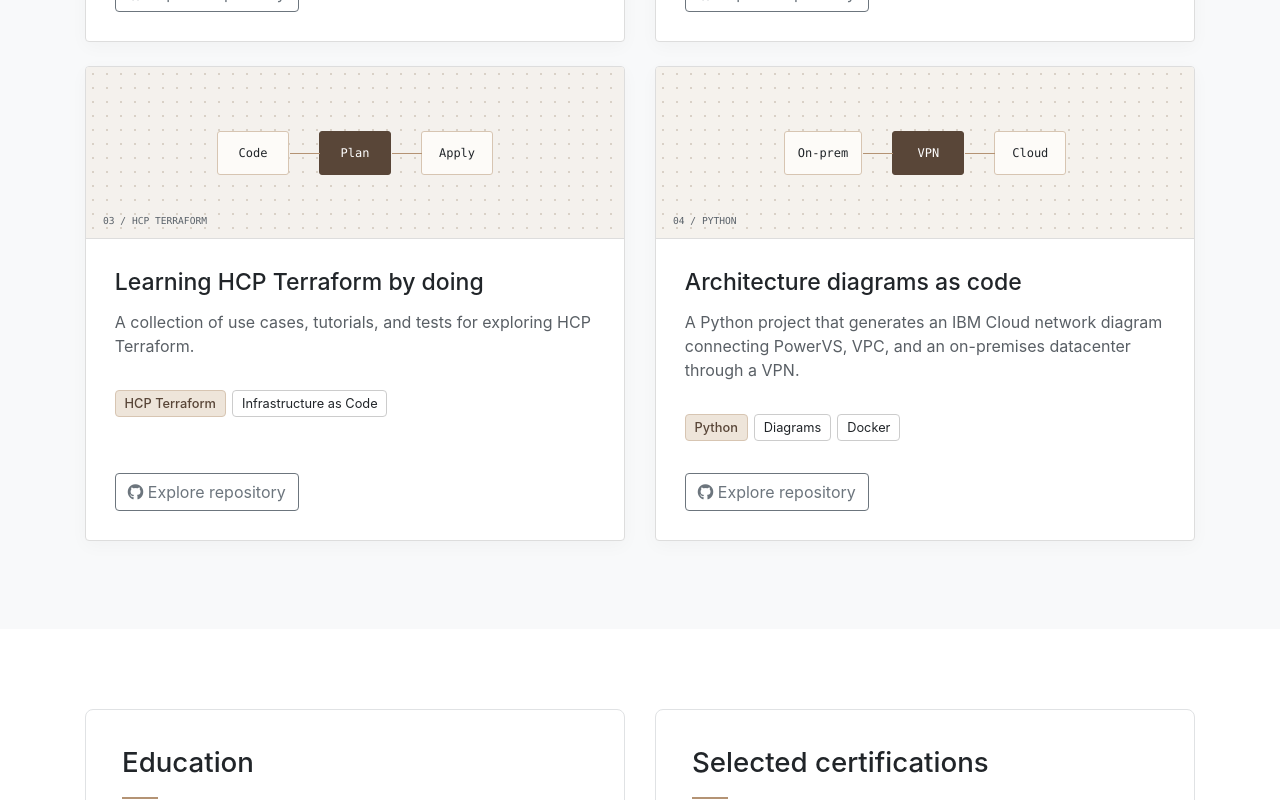
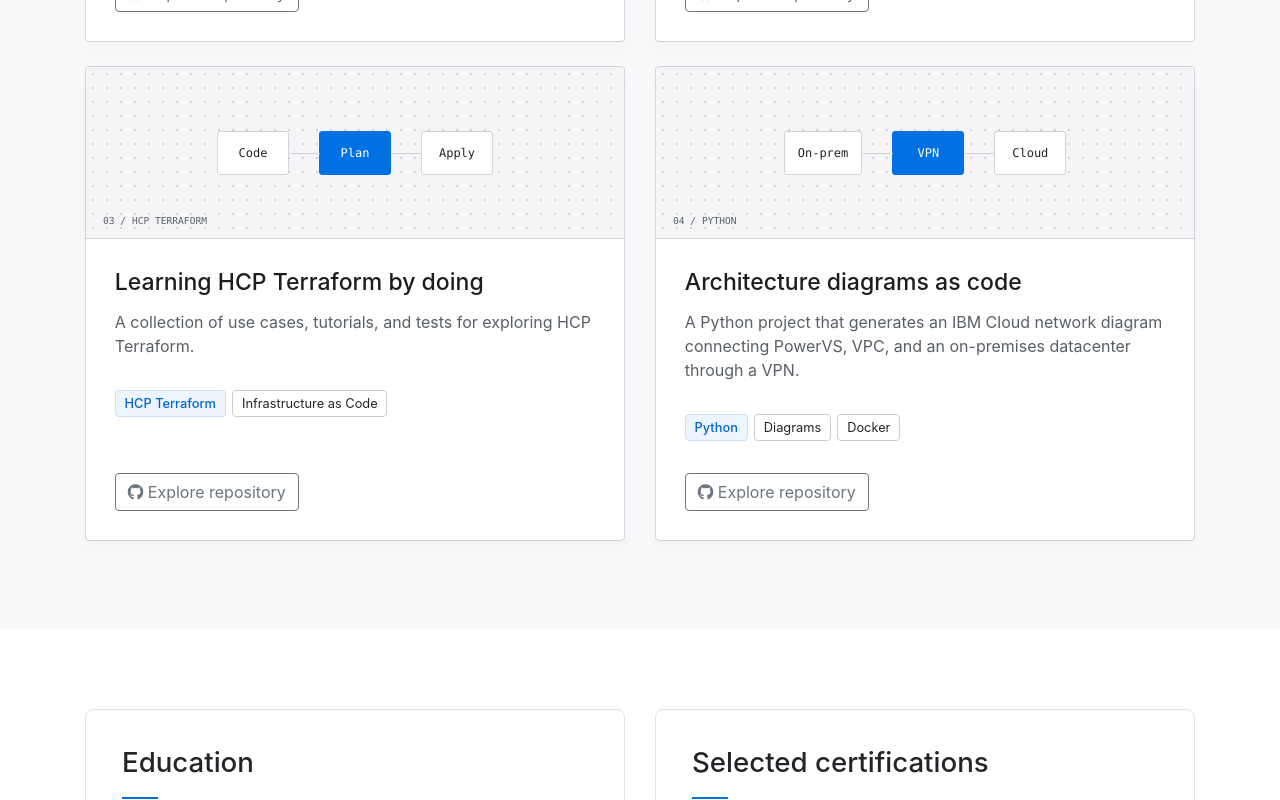
Before and after one commit to nikitastetskiy/portfolio, a React (Vite) app in the folder app/: page / in a window 1280 px wide. Shown: the part 4220-5020 px from the top of the page. Built offline with nearby package versions, Linux system fonts and the light colour scheme.

Commit message:
Use Apple-inspired gray and blue accents

```diff
--- a/app/src/enhancements.css
+++ b/app/src/enhancements.css
@@ -312,12 +312,15 @@
   }
 }
 
-/* Light coffee accents add warmth to the original grayscale layout. */
+/* Apple-inspired neutrals with a restrained blue accent. */
 :root {
-  --portfolio-accent-surface: #eee5da;
-  --portfolio-accent-border: #d7c5b2;
-  --portfolio-accent: #b49374;
-  --portfolio-ink: #594638;
+  --portfolio-accent-surface: #edf5ff;
+  --portfolio-accent-border: #cbdff5;
+  --portfolio-accent: #0071e3;
+  --portfolio-accent-text: #0066cc;
+  --portfolio-ink: #1d1d1f;
+  --portfolio-surface: #f5f5f7;
+  --portfolio-border: #d2d2d7;
 }
 .language-link {
   color: #666 !important;
@@ -325,19 +328,20 @@
 }
 .skill-tags .tag-highlight {
   background: var(--portfolio-accent-surface);
-  color: var(--portfolio-ink);
+  color: var(--portfolio-accent-text);
   border-color: var(--portfolio-accent-border);
   font-weight: 500;
 }
 .project-card {
   overflow: hidden;
-  border: 1px solid #ddd;
+  border: 1px solid var(--portfolio-border);
   box-shadow: 0 5px 18px #00000008;
 }
 .project-card .card-body {
   padding: 1.8rem;
 }
 .project-card .card-title {
+  color: var(--portfolio-ink);
   line-height: 1.3;
 }
 .project-card .card-text {
@@ -348,16 +352,10 @@
   position: relative;
   display: grid;
   place-items: center;
-  background-color: #f4f1ed;
-  background-image: radial-gradient(#d9d1c7 0.9px, transparent 0.9px);
+  background-color: var(--portfolio-surface);
+  background-image: radial-gradient(#d2d2d7 0.9px, transparent 0.9px);
   background-size: 14px 14px;
-  border-bottom: 1px solid #ddd;
-}
-.security .project-visual {
-  background-color: #f0ede8;
-}
-.architecture .project-visual {
-  background-color: #f5f2ed;
+  border-bottom: 1px solid var(--portfolio-border);
 }
 .project-diagram {
   display: flex;
@@ -372,9 +370,9 @@
     monospace;
   min-width: 72px;
   padding: 12px 13px;
-  border: 1px solid var(--portfolio-accent-border);
+  border: 1px solid var(--portfolio-border);
   border-radius: 3px;
-  background: #fdfbf8;
+  background: #fff;
   text-align: center;
 }
 .diagram-node + .diagram-node {
@@ -384,14 +382,14 @@
   position: absolute;
   content: '';
   width: 30px;
-  border-top: 1px solid var(--portfolio-accent);
+  border-top: 1px solid var(--portfolio-border);
   top: 50%;
   right: 100%;
 }
 .active-node {
-  background: var(--portfolio-ink);
+  background: var(--portfolio-accent);
   color: #fff;
-  border-color: var(--portfolio-ink);
+  border-color: var(--portfolio-accent);
 }
 .project-label {
   position: absolute;
```
